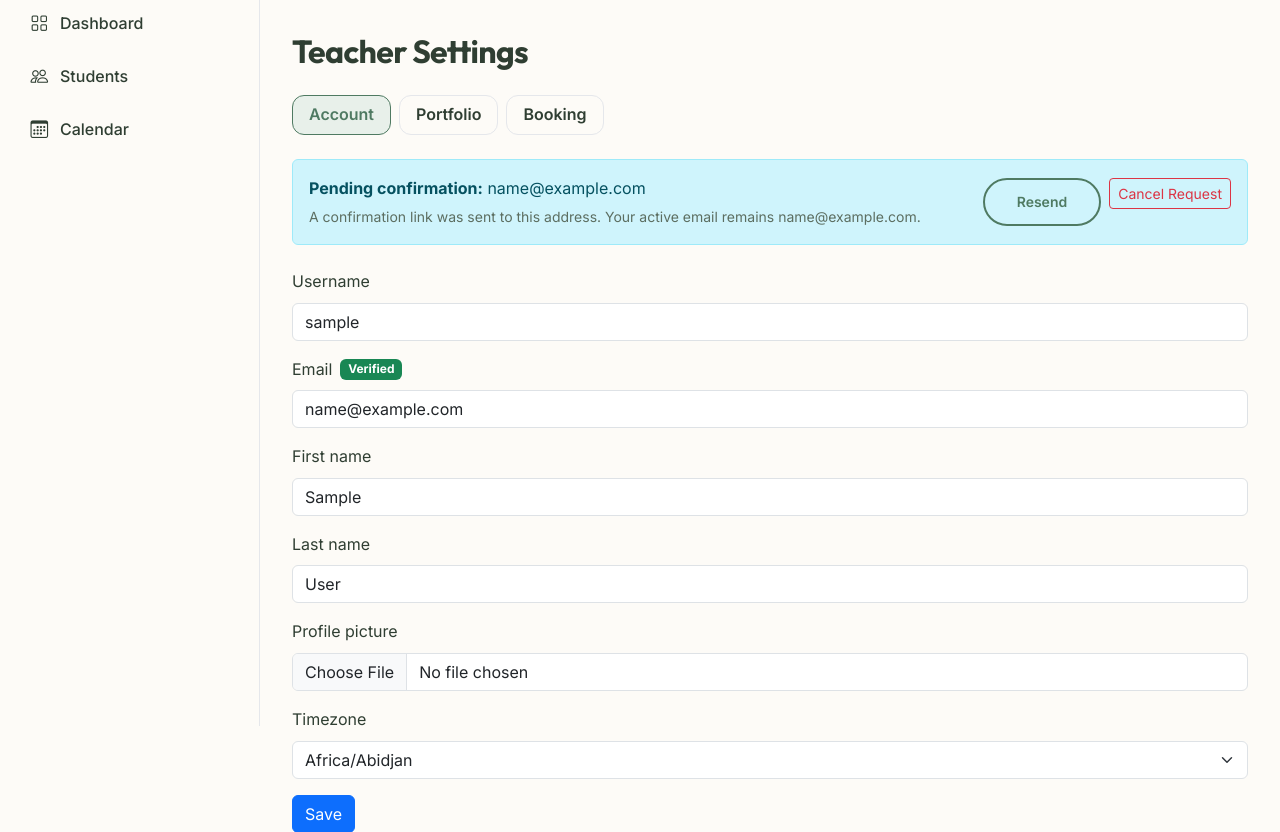
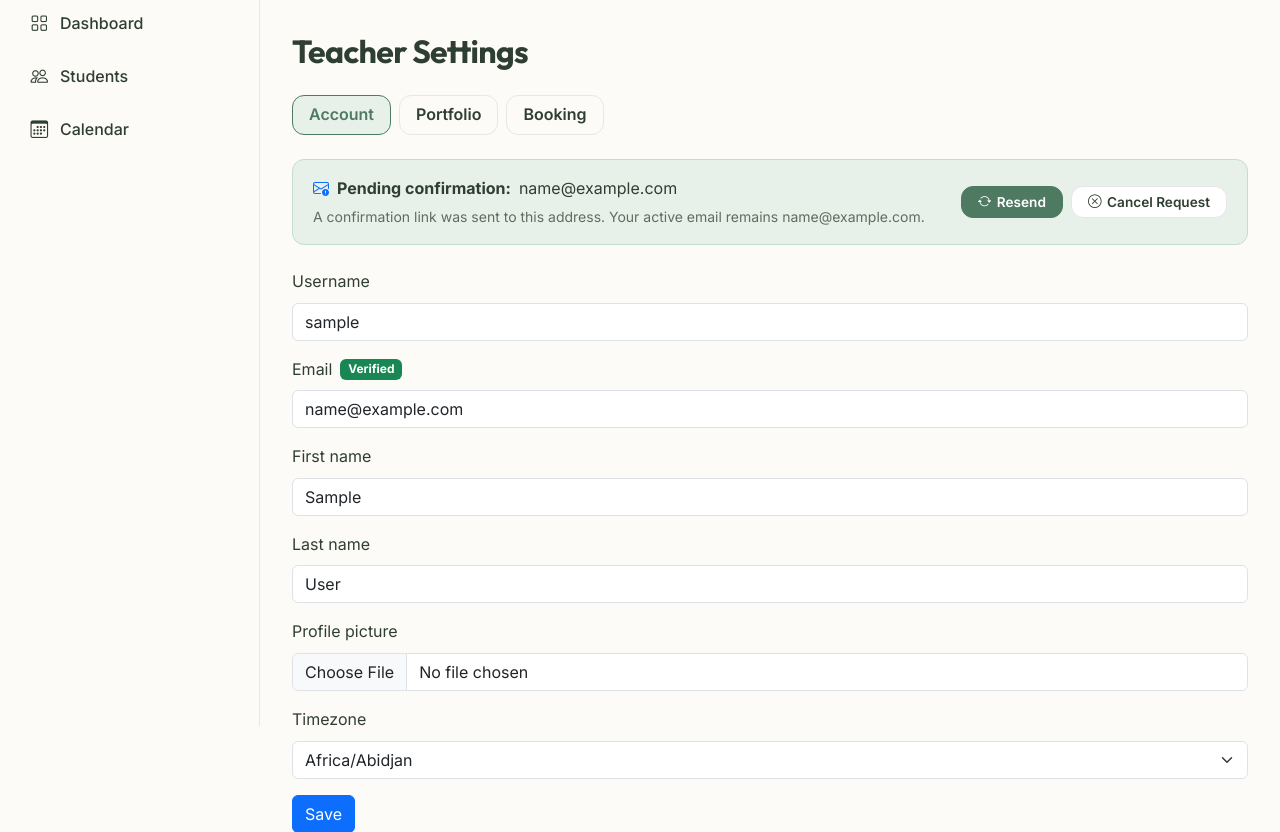
Before and after one commit to sasan-hsn/tutor-booking, a Django app: page /teacher/settings/account/ in a window 1280 px wide. Shown: the part 74-906 px from the top of the page. Run offline with Django 5.2, Linux system fonts and the light colour scheme; a user stored in the database is signed in; tables that the repository leaves empty hold one stand-in row (values such as "Sample post"); grey boxes marked "Sample" are stand-in pictures; parts of the project's set-up code (start-up, migrations or seed data) failed here and were passed over.

Commit message:
style(accounts): refine pending email alert and button styling
- Replace harsh outline-danger with clean neutral secondary button token
- Match height, border-radius, font-size and padding across action buttons
- Apply brand sage-green theme to pending email alert container

```diff
--- a/static/css/style.css
+++ b/static/css/style.css
@@ -2201,3 +2201,54 @@ h1, h2, h3, h4, h5, h6,
 .checklist-item.checklist-done i {
     color: #16a34a;
 }
+
+.pending-email-alert {
+    background-color: var(--primary-blue-light);
+    border: 1px solid #c2ded0;
+    border-radius: var(--radius-md);
+    padding: 1rem 1.25rem;
+}
+
+.btn-pending-resend {
+    display: inline-flex;
+    align-items: center;
+    gap: 0.35rem;
+    background-color: var(--primary-blue);
+    color: #ffffff;
+    border: 1px solid var(--primary-blue);
+    border-radius: var(--radius-md);
+    padding: 0.45rem 1rem;
+    font-size: 0.85rem;
+    font-weight: 600;
+    line-height: 1.2;
+    cursor: pointer;
+    transition: all 0.2s ease;
+}
+
+.btn-pending-resend:hover {
+    background-color: var(--primary-blue-hover);
+    border-color: var(--primary-blue-hover);
+    color: #ffffff;
+}
+
+.btn-pending-cancel {
+    display: inline-flex;
+    align-items: center;
+    gap: 0.35rem;
+    background-color: var(--bg-card);
+    color: var(--text-main);
+    border: 1px solid var(--border-soft);
+    border-radius: var(--radius-md);
+    padding: 0.45rem 1rem;
+    font-size: 0.85rem;
+    font-weight: 600;
+    line-height: 1.2;
+    cursor: pointer;
+    transition: all 0.2s ease;
+}
+
+.btn-pending-cancel:hover {
+    background-color: #f3f4f6;
+    color: var(--text-main);
+    border-color: #d1d5db;
+}
--- a/templates/portfolio/teacher_settings_account.html
+++ b/templates/portfolio/teacher_settings_account.html
@@ -16,19 +16,27 @@
 {% endif %}
 
 {% if user.pending_email %}
-<div class="alert alert-info d-flex flex-column flex-md-row justify-content-between align-items-md-center gap-3 mb-4" role="alert">
+<div class="pending-email-alert d-flex flex-column flex-md-row justify-content-between align-items-md-center gap-3 mb-4" role="alert">
     <div>
-        <strong>Pending confirmation:</strong> {{ user.pending_email }}
+        <div class="d-flex align-items-center gap-2">
+            <i class="bi bi-envelope-exclamation text-primary"></i>
+            <strong>Pending confirmation:</strong>
+            <span>{{ user.pending_email }}</span>
+        </div>
         <div class="small text-muted mt-1">A confirmation link was sent to this address. Your active email remains {{ user.email }}.</div>
     </div>
-    <div class="d-flex gap-2">
+    <div class="d-flex align-items-center gap-2 flex-shrink-0">
         <form method="post" action="{% url 'accounts:resend_email_change_email' %}" class="d-inline mb-0">
             {% csrf_token %}
-            <button type="submit" class="btn btn-sm btn-outline-primary">Resend</button>
+            <button type="submit" class="btn-pending-resend">
+                <i class="bi bi-arrow-repeat"></i> Resend
+            </button>
         </form>
         <form method="post" action="{% url 'accounts:cancel_email_change' %}" class="d-inline mb-0">
             {% csrf_token %}
-            <button type="submit" class="btn btn-sm btn-outline-danger">Cancel Request</button>
+            <button type="submit" class="btn-pending-cancel">
+                <i class="bi bi-x-circle"></i> Cancel Request
+            </button>
         </form>
     </div>
 </div>
```
Also changed, not shown: templates/accounts/profile_settings.html (+13 -5 lines).
